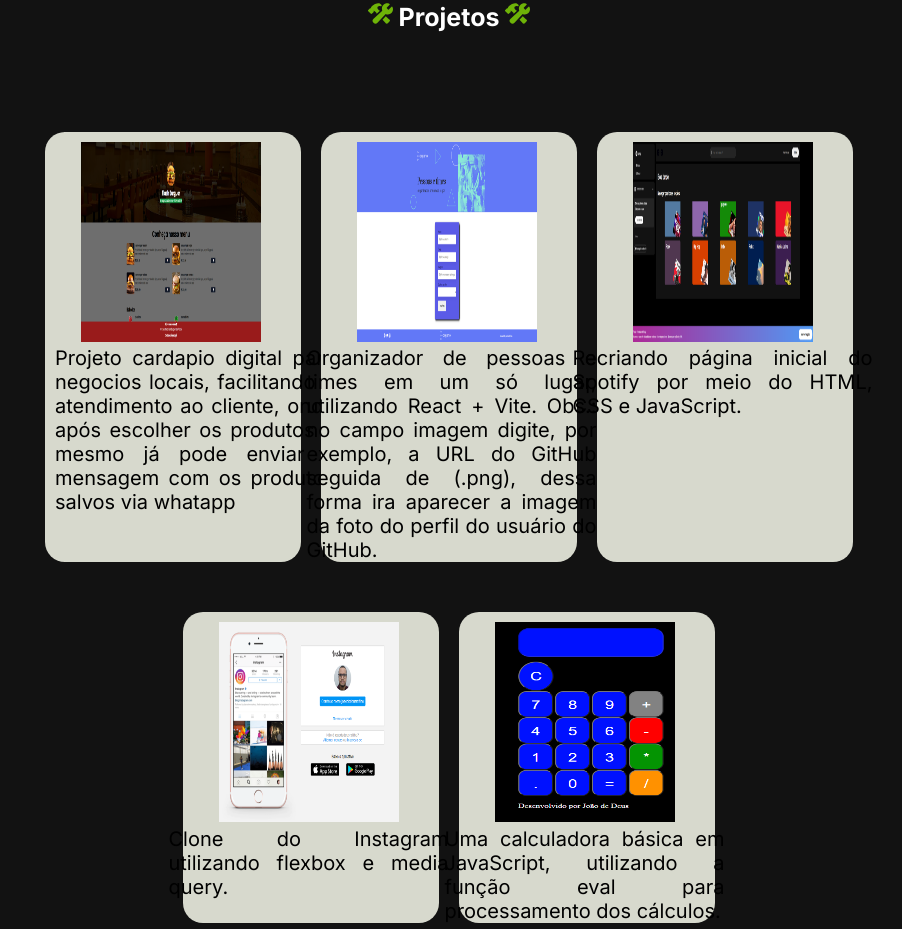
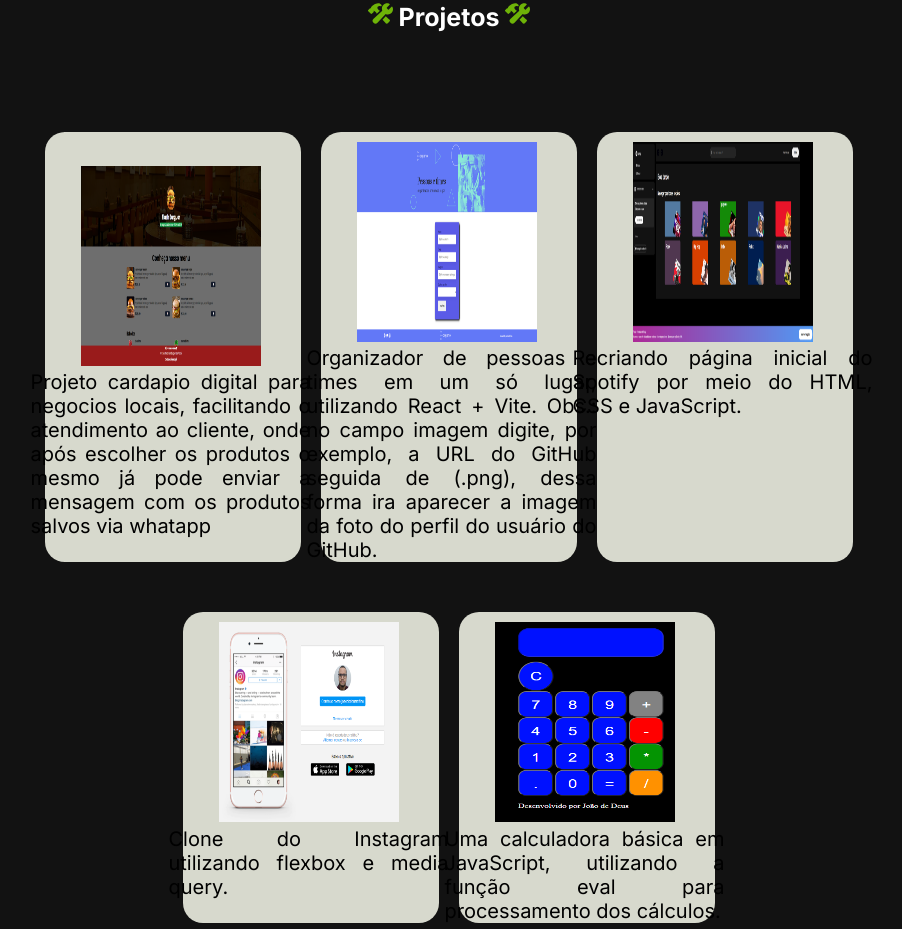
Before and after one commit to joaodedeusrsfilho/meu-portfolio, a React (Vite) app: page / in a window 1280 px wide. Shown: the part 3680-4609 px from the top of the page, without its empty margins (191-1093 px from the left). Built offline with nearby package versions, Linux system fonts and the light colour scheme.

Commit message:
add file

```diff
--- a/src/Componentes/Projetos/style.css
+++ b/src/Componentes/Projetos/style.css
@@ -22,7 +22,7 @@
     .primeiraDiv {
         display: flex;
         justify-content: center;
-        width: 100%;
+        width: 100vw;
         padding: 100px 0px 50px 0px;
         gap: 20px;
 
@@ -48,6 +48,7 @@
         background-color: rgb(215, 217, 205);
         border-radius: 20px;
         width: 20%;
+        display: flex;
         flex-direction: column;
         justify-content: center;
         align-items: center;
```
